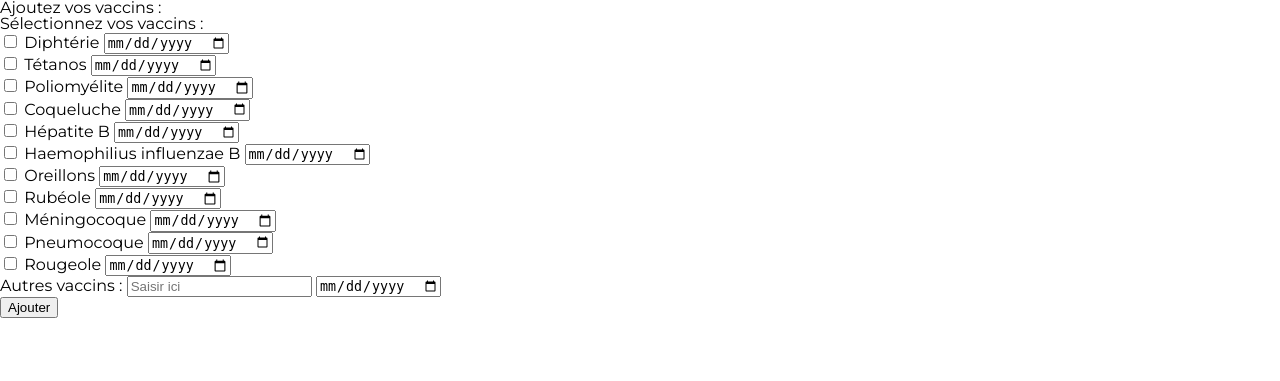
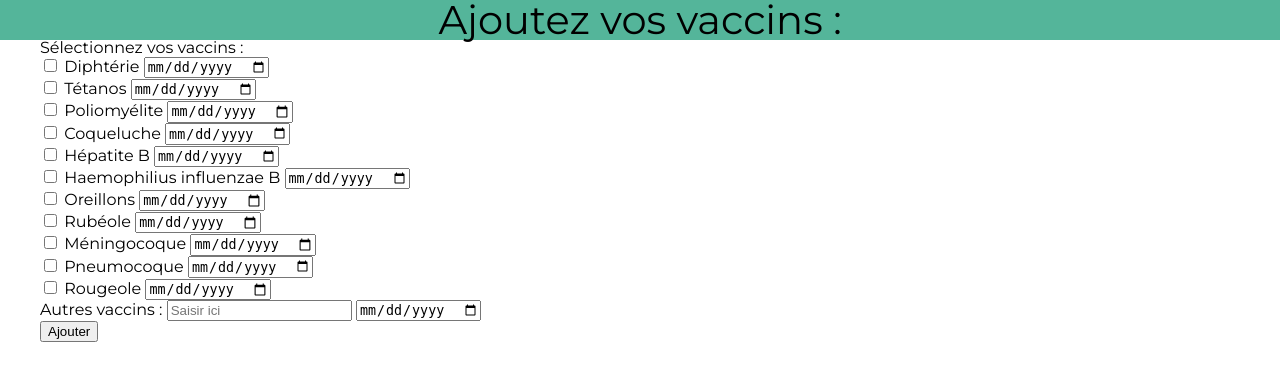
Before and after one commit to Nifooo/Projet-Evaccin, a PHP site: page /popup.php in a window 1280 px wide. Shown: the top 381 px of the page. Run offline with PHP 8.4, Linux system fonts and the light colour scheme.

Commit message:
modifications mineures popup

```diff
--- a/asset/css/style.css
+++ b/asset/css/style.css
@@ -815,3 +815,97 @@ h6 {
         padding: 50px 10% 40px 20%;
     }
 }
+
+
+
+
+
+
+
+
+
+
+
+
+
+
+
+
+
+
+
+
+
+
+
+
+
+
+
+
+
+
+
+
+
+
+
+
+
+
+
+
+
+
+
+
+
+
+
+
+
+
+
+
+
+
+
+
+
+
+
+
+
+
+
+
+
+
+
+
+
+
+
+
+
+
+
+
+
+
+
+
+
+
+
+
+/* POP UP MES VACCINS */
+
+.headerpopup {
+  background-color: #54b59a;
+}
+
+.headerpopup h1 {
+  font-size: 2.5em;
+  text-align: center;
+}
--- a/popup.php
+++ b/popup.php
@@ -10,13 +10,16 @@
 <body>
 
 <header>
-    <div class="titre">
-        <h1>Ajoutez vos vaccins :</h1>
+    <div class="headerpopup">
+      <div class="wrap">
+        <h1 class"titrepopup">Ajoutez vos vaccins :</h1>
+      </div>
     </div>
     <div class="clear"></div>
 </header>
 
 <div class="check1">
+  <div class="wrap">
   <h2>Sélectionnez vos vaccins :</h2>
     <input type="checkbox" name="Diphtérie" value="vac1">
       <label id="v1" for="Diphtérie">Diphtérie</label>
@@ -32,6 +35,9 @@
       <div class="clear"></div>
     <input type="checkbox" name="Coqueluche" value="vac4">
       <label id="v4" for="Coqueluche">Coqueluche</label>
+
+
+
       <input type="date" name="date" value="">
       <div class="clear"></div>
     <input type="checkbox" name="Hépatite B" value="vac5">
@@ -43,9 +49,11 @@
       <input type="date" name="date" value="">
       <div class="clear"></div>
 </div>
+</div>
 
 
 <div class="check2">
+  <div class="wrap">
   <input type="checkbox" name="Oreillons" value="vac7">
     <label id="v7" for="Oreillons">Oreillons</label>
     <input type="date" name="date" value="">
@@ -72,6 +80,8 @@
     <div class="clear"></div>
   <input id="submit" type="submit" name="ajouter" value="Ajouter">
 </div>
+</div>
+
 
 </body>
 </html>
```
